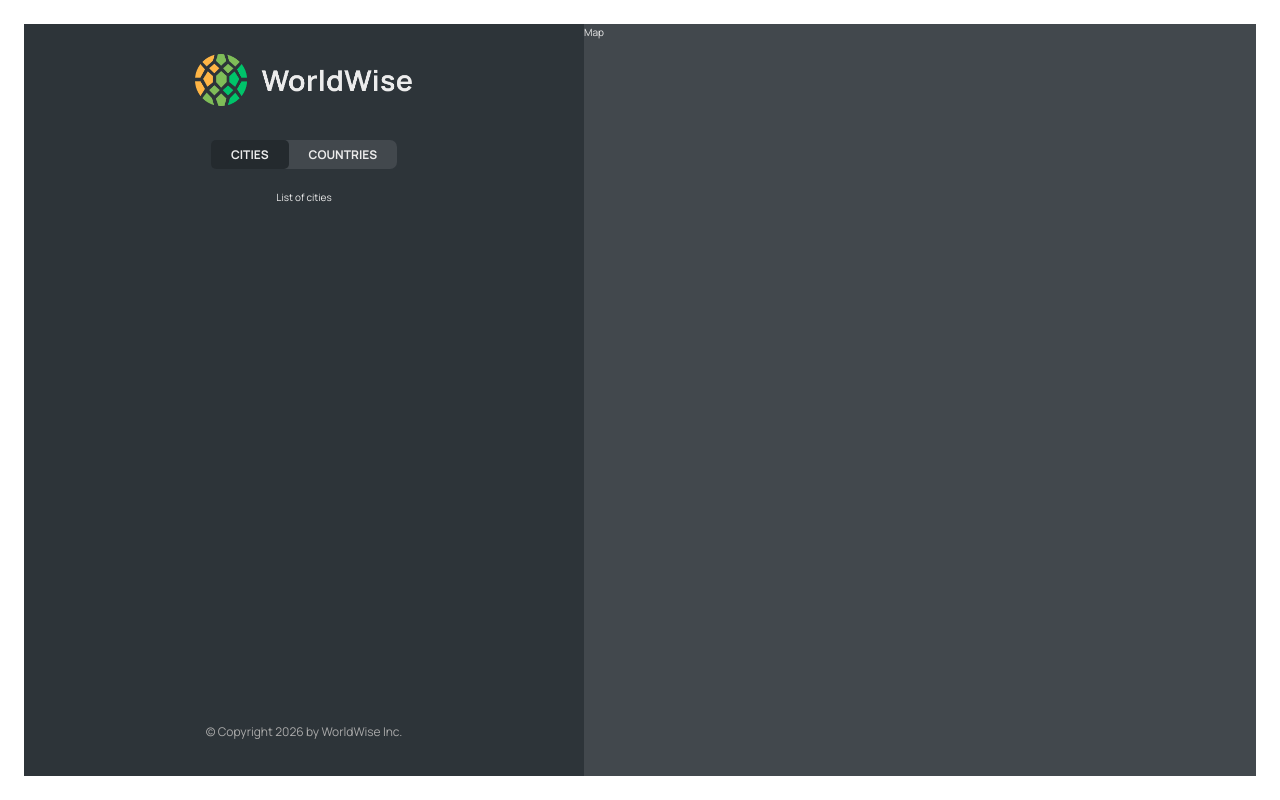
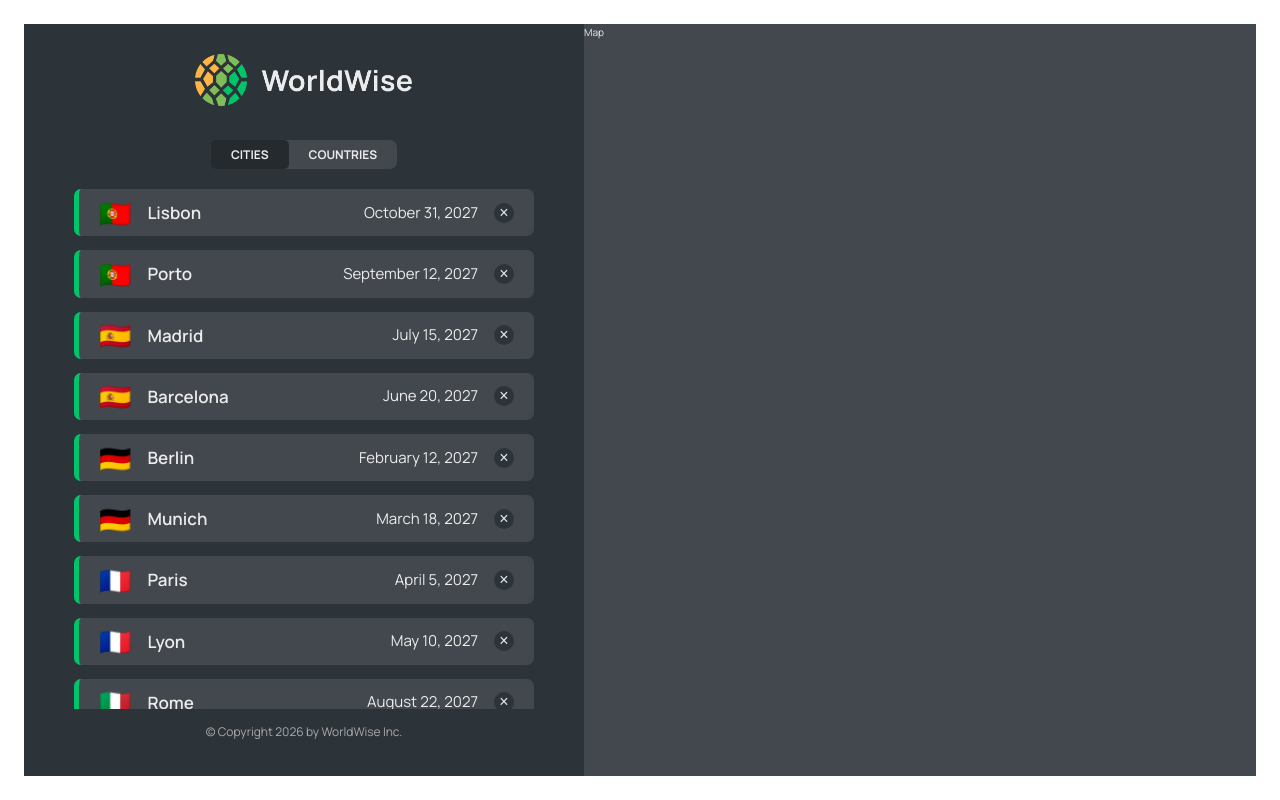
Before and after one commit to nht102522/Travel_app, a React (Vite) app: page /app/cities in a window 1280 px wide. Built offline with nearby package versions, Linux system fonts and the light colour scheme; data requests are answered from the project's data file.

Commit message:
implemented cities List

```diff
--- a/data/cities.json
+++ b/data/cities.json
@@ -13,28 +13,112 @@
       "id": 73930385
     },
     {
+      "cityName": "Porto",
+      "country": "Portugal",
+      "emoji": "🇵🇹",
+      "date": "2027-09-12T10:30:00.000Z",
+      "notes": "Beautiful river and bridges.",
+      "position": {
+        "lat": 41.1579,
+        "lng": -8.6291
+      },
+      "id": 73930386
+    },
+    {
       "cityName": "Madrid",
       "country": "Spain",
       "emoji": "🇪🇸",
       "date": "2027-07-15T08:22:53.976Z",
       "notes": "",
       "position": {
-        "lat": 40.46635901755316,
-        "lng": -3.7133789062500004
+        "lat": 40.4168,
+        "lng": -3.7038
       },
       "id": 17806751
+    },
+    {
+      "cityName": "Barcelona",
+      "country": "Spain",
+      "emoji": "🇪🇸",
+      "date": "2027-06-20T12:00:00.000Z",
+      "notes": "I loved the architecture.",
+      "position": {
+        "lat": 41.3874,
+        "lng": 2.1686
+      },
+      "id": 17806752
     },
     {
       "cityName": "Berlin",
       "country": "Germany",
       "emoji": "🇩🇪",
       "date": "2027-02-12T09:24:11.863Z",
-      "notes": "Amazing 😃",
+      "notes": "Amazing city!",
       "position": {
-        "lat": 52.53586782505711,
-        "lng": 13.376933665713324
+        "lat": 52.52,
+        "lng": 13.405
       },
       "id": 98443197
+    },
+    {
+      "cityName": "Munich",
+      "country": "Germany",
+      "emoji": "🇩🇪",
+      "date": "2027-03-18T14:15:00.000Z",
+      "notes": "Great food and parks.",
+      "position": {
+        "lat": 48.1351,
+        "lng": 11.582
+      },
+      "id": 98443198
+    },
+    {
+      "cityName": "Paris",
+      "country": "France",
+      "emoji": "🇫🇷",
+      "date": "2027-04-05T11:45:00.000Z",
+      "notes": "Visited the Eiffel Tower.",
+      "position": {
+        "lat": 48.8566,
+        "lng": 2.3522
+      },
+      "id": 56230941
+    },
+    {
+      "cityName": "Lyon",
+      "country": "France",
+      "emoji": "🇫🇷",
+      "date": "2027-05-10T16:20:00.000Z",
+      "notes": "The food was excellent.",
+      "position": {
+        "lat": 45.764,
+        "lng": 4.8357
+      },
+      "id": 56230942
+    },
+    {
+      "cityName": "Rome",
+      "country": "Italy",
+      "emoji": "🇮🇹",
+      "date": "2027-08-22T09:10:00.000Z",
+      "notes": "So much history!",
+      "position": {
+        "lat": 41.9028,
+        "lng": 12.4964
+      },
+      "id": 43678215
+    },
+    {
+      "cityName": "Milan",
+      "country": "Italy",
+      "emoji": "🇮🇹",
+      "date": "2027-08-28T13:40:00.000Z",
+      "notes": "A modern and fashionable city.",
+      "position": {
+        "lat": 45.4642,
+        "lng": 9.19
+      },
+      "id": 43678216
     }
   ]
 }
--- a/package.json
+++ b/package.json
@@ -7,10 +7,12 @@
     "dev": "vite",
     "build": "vite build",
     "lint": "oxlint",
-    "preview": "vite preview"
+    "preview": "vite preview",
+    "server": "json-server --watch data/cities.json --port 9000 --delay 500"
   },
   "dependencies": {
     "@tailwindcss/vite": "^4.3.3",
+    "json-server": "^0.17.4",
     "react": "^19.2.8",
     "react-dom": "^19.2.8",
     "react-router-dom": "^7.18.4",
--- a/src/App.jsx
+++ b/src/App.jsx
@@ -5,8 +5,28 @@
 import AppLayout from "./pages/AppLayout";
 import Login from "./pages/Login";
 import PageNotFound from "./pages/PageNotFound";
+import CityList from "./components/CityList";
+import { useEffect, useState } from "react";
+const BASE_URL = "http://localhost:9000";
 
 function App() {
+  const [cities, setCities] = useState([]);
+  const [isLoading, setIsLoading] = useState(false);
+  useEffect(function () {
+    async function fetchCities() {
+      try {
+        setIsLoading(true);
+        const res = await fetch(`${BASE_URL}/cities`);
+        const data = await res.json();
+        setCities(data);
+      } catch {
+        alert("There was an error loading data ...");
+      } finally {
+        setIsLoading(false);
+      }
+    }
+    fetchCities();
+  }, []);
   return (
     <BrowserRouter>
       <Routes>
@@ -16,7 +36,10 @@
         <Route path="login" element={<Login />} />
         <Route path="app" element={<AppLayout />}>
           <Route index element={<p>LIST OF CITIES</p>} />
-          <Route path="cities" element={<p>List of cities</p>} />
+          <Route
+            path="cities"
+            element={<CityList cities={cities} isLoading={isLoading} />}
+          />
           <Route path="countries" element={<p>List of countries</p>} />
           <Route path="form" element={<p>Form</p>} />
         </Route>
--- /dev/null
+++ b/src/components/CityItem.jsx
@@ -0,0 +1,22 @@
+import styles from "./CityItem.module.css";
+const formatDate = (date) =>
+  new Intl.DateTimeFormat("en", {
+    day: "numeric",
+    month: "long",
+    year: "numeric",
+  }).format(new Date(date));
+
+function CityItem({ city }) {
+  const { cityName, emoji, date } = city;
+
+  return (
+    <li className={styles.cityItem}>
+      <span className={styles.emoji}>{emoji}</span>
+      <h3 className={styles.name}>{cityName}</h3>
+      <time className={styles.date}>{formatDate(date)}</time>
+      <button className={styles.deleteBtn}>&times;</button>
+    </li>
+  );
+}
+
+export default CityItem;
--- /dev/null
+++ b/src/components/CityList.jsx
@@ -0,0 +1,21 @@
+import CityItem from "./CityItem";
+import styles from "./CityList.module.css";
+import Spinner from "./Spinner";
+import Message from "./Message";
+function CityList({ cities, isLoading }) {
+  if (isLoading) return <Spinner />;
+
+  if (!cities.length)
+    return (
+      <Message message="Add your first city by clicking on a city on the map" />
+    );
+  return (
+    <ul className={styles.cityList}>
+      {cities.map((city) => (
+        <CityItem city={city} key={city.id} />
+      ))}
+    </ul>
+  );
+}
+
+export default CityList;
```
Also changed, not shown: 1 other file (tests, documents, lock files or other folders).
